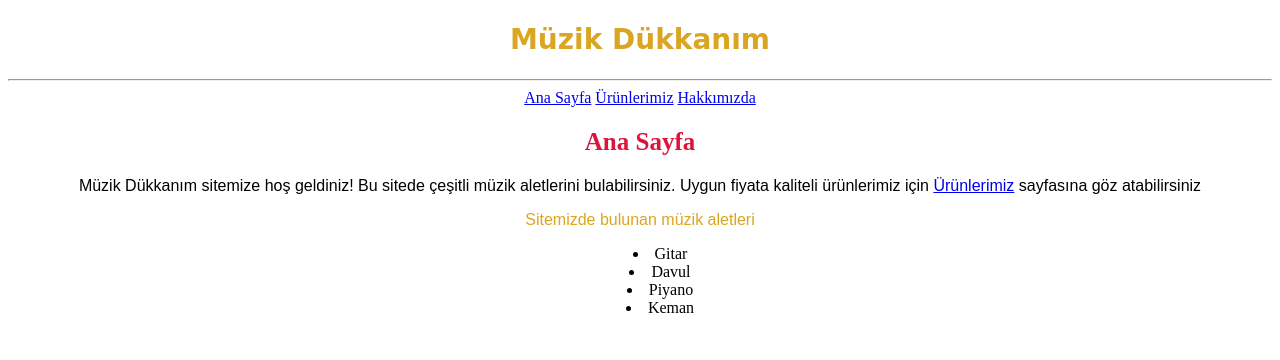
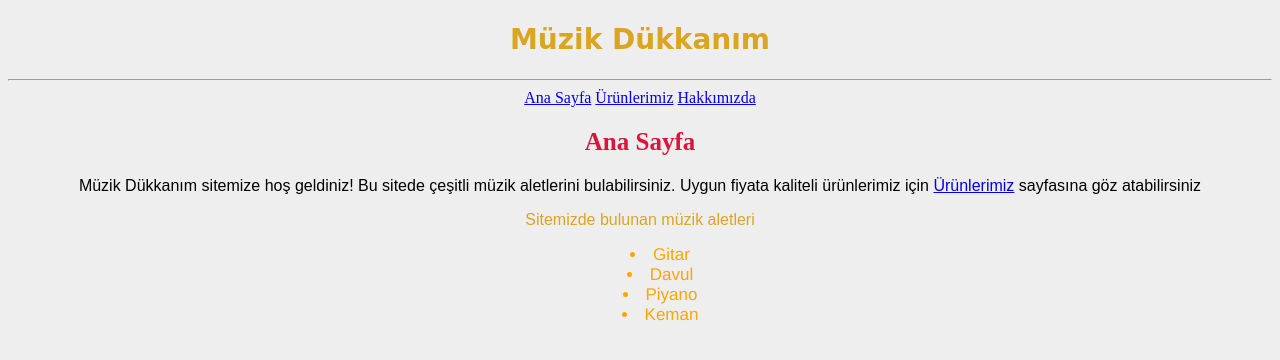
Before and after one commit to nesquik41/CSSilkproje, a plain HTML site: page index.html in a window 1280 px wide. Drawn offline with Linux system fonts and the light colour scheme.

Commit message:
Renk düzenleme
Arkaplan renkleri düzenlendi.

```diff
--- a/CSS/style.css
+++ b/CSS/style.css
@@ -27,3 +27,13 @@ img{
 p{
     font-family: 'Rajdhani', sans-serif;
 }
+
+.text-products{
+    font-size: 17px;
+    color:orange ;
+    font-family:'Franklin Gothic Medium', 'Arial Narrow', Arial, sans-serif
+}
+
+body{
+    background-color:#EEEEEE;
+}
--- a/index.html
+++ b/index.html
@@ -20,10 +20,10 @@
     <p style="color: goldenrod;" >Sitemizde bulunan müzik aletleri</p>
     <!-- Yazı tipi ve rengi seçildi. -->
     <ul style="list-style-position: inside;" >
-        <li>Gitar</li>
-        <li>Davul</li>
-        <li>Piyano</li>
-        <li>Keman</li>
+        <li class="text-products" >Gitar</li>
+        <li class="text-products" >Davul</li>
+        <li class="text-products" >Piyano</li>
+        <li class="text-products" >Keman</li>
     </ul>
    </center>
     </section>
```
